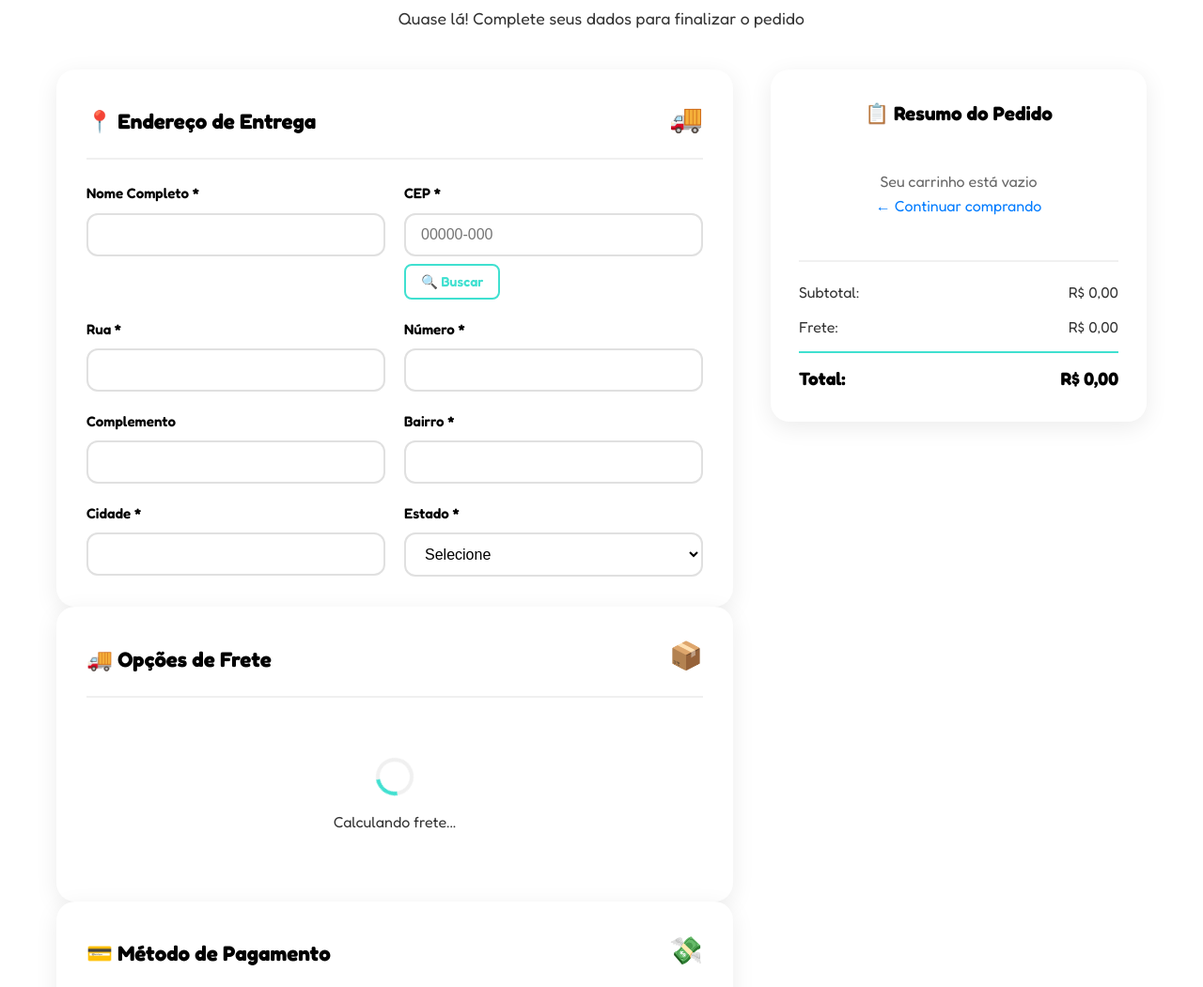
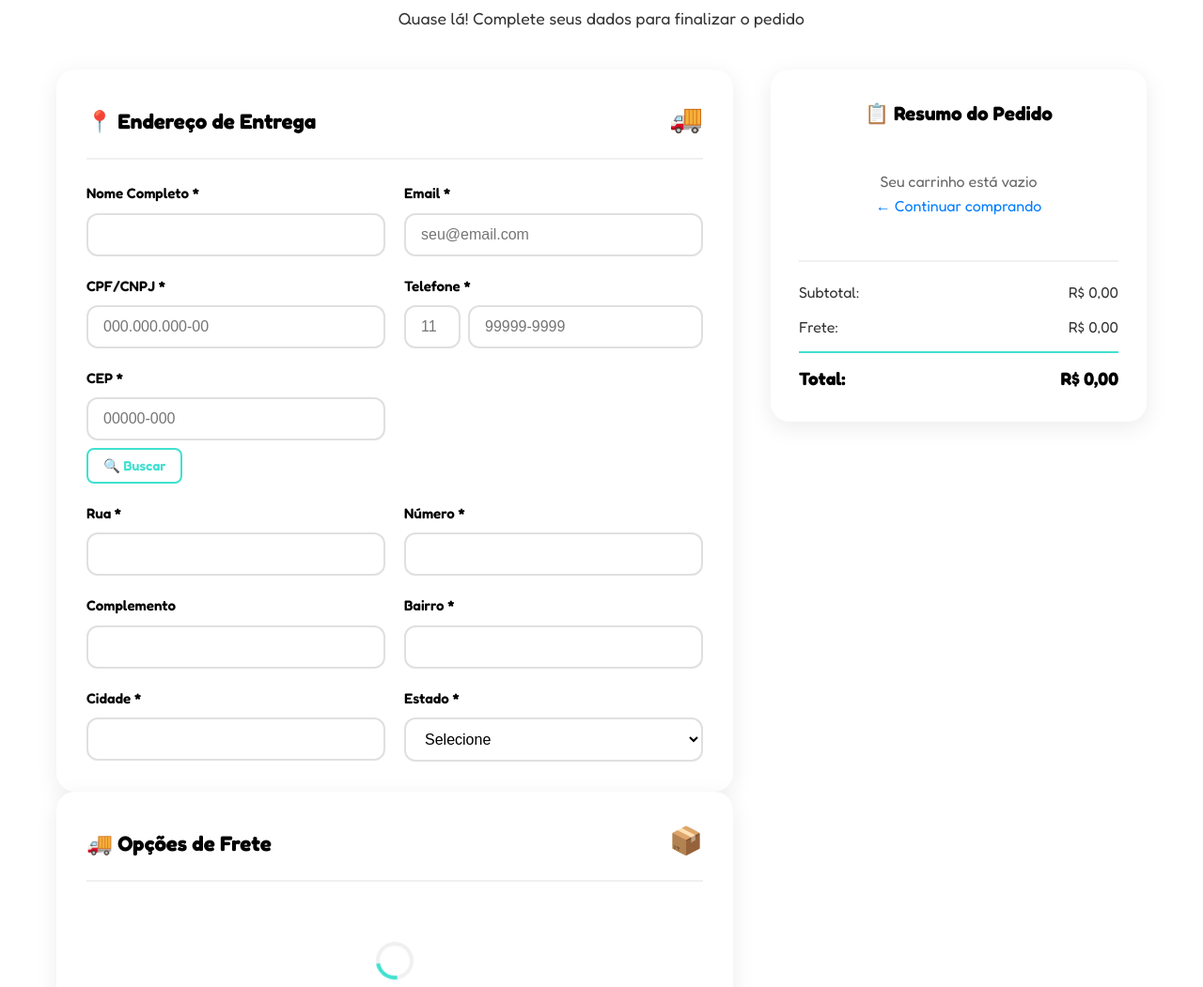
Before and after one commit to jbussi/Lhama-Banana, a Flask app: page /checkout in a window 1280 px wide. Shown: the part 290-1341 px from the top of the page at 94% size. Run offline with Flask 3, Linux system fonts and the light colour scheme; some libraries are stand-ins or nearby versions; some web fonts are replaced.

Commit message:
Checkout funcional desenvolvimento

```diff
--- a/blueprints/main/static/css/checkout.css
+++ b/blueprints/main/static/css/checkout.css
@@ -265,6 +265,21 @@
     border-top: 2px solid #f0f0f0;
 }
 
+.phone-inputs {
+    display: flex;
+    gap: 8px;
+    align-items: center;
+}
+
+.phone-inputs input:first-child {
+    width: 60px;
+    flex-shrink: 0;
+}
+
+.phone-inputs input:last-child {
+    flex: 1;
+}
+
 .expiry-inputs {
     display: flex;
     align-items: center;
--- a/blueprints/main/static/js/checkout.js
+++ b/blueprints/main/static/js/checkout.js
@@ -163,7 +163,13 @@ document.addEventListener('DOMContentLoaded', function() {
 				const formattedCEP = addressData.cep.replace(/^(\d{5})(\d{3})$/, '$1-$2');
 				cepInput.value = formattedCEP;
 				if (numeroInput) setTimeout(() => numeroInput.focus(), 100);
-				if (cep.replace(/\D/g, '').length === 8) setTimeout(() => calculateShipping(cep), 500);
+				// Calcular frete com CEP limpo (sem formatação)
+				const cleanCEP = cep.replace(/\D/g, '');
+				if (cleanCEP.length === 8) {
+					setTimeout(() => {
+						window.calculateShipping(cleanCEP);
+					}, 500);
+				}
 			}
 		} catch (error) {
 			console.error('[Checkout] Erro ao preencher endereço:', error);
@@ -175,17 +181,37 @@ document.addEventListener('DOMContentLoaded', function() {
 	}
 
 	window.calculateShipping = async function(cep) {
+		console.log('[Checkout] calculateShipping chamado com CEP:', cep);
 		const shippingOptionsContainer = document.getElementById('shippingOptions');
-		if (!shippingOptionsContainer) return;
-		const cleanCEP = cep.replace(/\D/g, '');
-		if (cleanCEP.length !== 8) return;
+		if (!shippingOptionsContainer) {
+			console.error('[Checkout] Container de opções de frete não encontrado');
+			return;
+		}
+		const cleanCEP = cep ? cep.replace(/\D/g, '') : '';
+		if (cleanCEP.length !== 8) {
+			console.warn('[Checkout] CEP inválido:', cleanCEP);
+			return;
+		}
+		console.log('[Checkout] Calculando frete para CEP:', cleanCEP);
 		shippingOptionsContainer.innerHTML = `<div style="text-align: center; padding: 20px;"><div class="loading-spinner animate-spin" style="width: 40px; height: 40px; border: 4px solid #f3f3f3; border-top: 4px solid #007bff; border-radius: 50%; margin: 0 auto 10px;"></div><p>Calculando frete...</p></div>`;
 		try {
 			const headers = await getAuthHeaders();
-			const response = await fetch('/api/shipping/calculate', { method: 'POST', credentials: 'include', headers: headers, body: JSON.stringify({ cep: cleanCEP }) });
-			if (!response.ok) { const errorData = await response.json().catch(() => ({ erro: 'Erro desconhecido' })); throw new Error(errorData.erro || `HTTP ${response.status}`); }
+			const response = await fetch('/api/shipping/calculate', {
+				method: 'POST',
+				credentials: 'include',
+				headers: headers,
+				body: JSON.stringify({ cep: cleanCEP })
+			});
+			if (!response.ok) {
+				const errorData = await response.json().catch(() => ({ erro: 'Erro desconhecido' }));
+				throw new Error(errorData.erro || `HTTP ${response.status}`);
+			}
 			const data = await response.json();
-			if (!data.shipping_options || data.shipping_options.length === 0) { shippingOptionsContainer.innerHTML = `<div style="text-align: center; padding: 20px; color: #666;"><p>Não foi possível calcular o frete para este CEP.</p><p style="font-size: 0.9em; color: #999;">Verifique o CEP e tente novamente.</p></div>`; return; }
+			console.log('[Checkout] Resposta do cálculo de frete:', data);
+			if (!data.shipping_options || data.shipping_options.length === 0) {
+				shippingOptionsContainer.innerHTML = `<div style="text-align: center; padding: 20px; color: #666;"><p>Não foi possível calcular o frete para este CEP.</p><p style="font-size: 0.9em; color: #999;">Verifique o CEP e tente novamente.</p></div>`;
+				return;
+			}
 			renderShippingOptions(data.shipping_options);
 		} catch (error) {
 			console.error('[Checkout] Erro ao calcular frete:', error);
@@ -348,10 +374,49 @@ document.addEventListener('DOMContentLoaded', function() {
 			}
 
 			try {
+			// Capturar dados adicionais
+			const emailInput = document.getElementById('email');
+			const cpfCnpjInput = document.getElementById('cpf_cnpj');
+			const phoneAreaInput = document.getElementById('phone_area');
+			const phoneNumberInput = document.getElementById('phone_number');
+
+			// Validar email
+			if (!emailInput || !emailInput.value.trim() || !emailInput.value.includes('@')) {
+				alert('Por favor, preencha um email válido');
+				emailInput?.focus();
+				return;
+			}
+
+			// Validar CPF/CNPJ
+			const cpfCnpj = cpfCnpjInput?.value.replace(/\D/g, '') || '';
+			if (!cpfCnpj || cpfCnpj.length < 11) {
+				alert('Por favor, preencha um CPF/CNPJ válido');
+				cpfCnpjInput?.focus();
+				return;
+			}
+
+			// Validar telefone
+			const phoneArea = phoneAreaInput?.value.replace(/\D/g, '') || '';
+			const phoneNumber = phoneNumberInput?.value.replace(/\D/g, '') || '';
+			if (!phoneArea || phoneArea.length < 2) {
+				alert('Por favor, preencha o DDD do telefone');
+				phoneAreaInput?.focus();
+				return;
+			}
+			if (!phoneNumber || phoneNumber.length < 8) {
+				alert('Por favor, preencha o número do telefone');
+				phoneNumberInput?.focus();
+				return;
+			}
+
 			// Preparar dados do checkout
 			const checkoutData = {
 				shipping_info: {
 					nome_recebedor: nomeRecebedorInput.value.trim(),
+					email: emailInput.value.trim(),
+					cpf_cnpj: cpfCnpj,
+					phone_area: phoneArea,
+					phone_number: phoneNumber,
 					cep: cepInput.value.replace(/\D/g, ''),
 					rua: ruaInput.value.trim(),
 					numero: numeroInput.value.trim(),
@@ -374,18 +439,35 @@ document.addEventListener('DOMContentLoaded', function() {
 				// Adicionar dados do cartão se necessário
 				if (selectedPaymentMethod.value === 'CREDIT_CARD') {
 					const installments = parseInt(document.getElementById('installments')?.value || '1');
+					const cardExpYear = document.getElementById('card_exp_year')?.value.trim() || '';
+
+					// Converter ano de 4 dígitos para 2 dígitos se necessário (para compatibilidade)
+					let cardExpYearFormatted = cardExpYear;
+					if (cardExpYear.length === 4) {
+						cardExpYearFormatted = cardExpYear.substring(2); // Pega os últimos 2 dígitos
+					}
+
 					checkoutData.payment_details = {
 						card_number: document.getElementById('card_number')?.value.replace(/\s/g, ''),
 						card_holder_name: document.getElementById('card_holder_name')?.value.trim(),
-						card_exp_month: document.getElementById('card_exp_month')?.value.trim(),
-						card_exp_year: document.getElementById('card_exp_year')?.value.trim(),
+						card_exp_month: document.getElementById('card_exp_month')?.value.trim().padStart(2, '0'),
+						card_exp_year: cardExpYearFormatted,
 						card_cvv: document.getElementById('card_cvv')?.value.trim(),
 						installments: installments,
 						customer_name: nomeRecebedorInput.value.trim(),
-						customer_email: '', // Será preenchido se usuário estiver logado
-						customer_cpf_cnpj: '', // Será preenchido se usuário estiver logado
-						customer_phone_area: '11',
-						customer_phone_number: '999999999'
+						customer_email: emailInput.value.trim(),
+						customer_cpf_cnpj: cpfCnpj,
+						customer_phone_area: phoneArea,
+						customer_phone_number: phoneNumber
+					};
+				} else {
+					// Para PIX e Boleto, também enviar dados do cliente
+					checkoutData.payment_details = {
+						customer_name: nomeRecebedorInput.value.trim(),
+						customer_email: emailInput.value.trim(),
+						customer_cpf_cnpj: cpfCnpj,
+						customer_phone_area: phoneArea,
+						customer_phone_number: phoneNumber
 					};
 				}
 
@@ -452,8 +534,28 @@ document.addEventListener('DOMContentLoaded', function() {
 	if (cepInput) {
 		cepInput.addEventListener('input', function(e) { let value = e.target.value.replace(/\D/g, ''); if (value.length > 5) value = value.substring(0, 5) + '-' + value.substring(5, 8); e.target.value = value; });
 		let cepTimeout;
-		cepInput.addEventListener('input', function(e) { const value = e.target.value.replace(/\D/g, ''); clearTimeout(cepTimeout); if (value.length === 8) { cepTimeout = setTimeout(() => { fillAddressByCEP(value); }, 800); } });
-		cepInput.addEventListener('blur', function(e) { const cep = e.target.value.replace(/\D/g, ''); if (cep.length === 8) { fillAddressByCEP(cep); } });
+		cepInput.addEventListener('input', function(e) {
+			const value = e.target.value.replace(/\D/g, '');
+			clearTimeout(cepTimeout);
+			if (value.length === 8) {
+				cepTimeout = setTimeout(() => {
+					fillAddressByCEP(value);
+				}, 800);
+			}
+		});
+		cepInput.addEventListener('blur', function(e) {
+			const cep = e.target.value.replace(/\D/g, '');
+			if (cep.length === 8) {
+				fillAddressByCEP(cep);
+			}
+		});
+		// Adicionar listener para recalcular frete quando CEP mudar manualmente
+		cepInput.addEventListener('change', function(e) {
+			const cep = e.target.value.replace(/\D/g, '');
+			if (cep.length === 8) {
+				window.calculateShipping(cep);
+			}
+		});
 	}
 
 	// Máscaras para campos do cartão
@@ -480,8 +582,67 @@ document.addEventListener('DOMContentLoaded', function() {
 
 	if (cardExpYearInput) {
 		cardExpYearInput.addEventListener('input', function(e) {
+			// Aceitar 4 dígitos para o ano
+			let value = e.target.value.replace(/\D/g, '');
+			if (value.length > 4) value = value.substring(0, 4);
+			e.target.value = value;
+		});
+	}
+
+	// Máscara para CPF/CNPJ
+	const cpfCnpjInput = document.getElementById('cpf_cnpj');
+	if (cpfCnpjInput) {
+		cpfCnpjInput.addEventListener('input', function(e) {
+			let value = e.target.value.replace(/\D/g, '');
+			if (value.length <= 11) {
+				// CPF: 000.000.000-00
+				if (value.length <= 3) {
+					value = value;
+				} else if (value.length <= 6) {
+					value = value.replace(/^(\d{3})(\d*)$/, '$1.$2');
+				} else if (value.length <= 9) {
+					value = value.replace(/^(\d{3})(\d{3})(\d*)$/, '$1.$2.$3');
+				} else {
+					value = value.replace(/^(\d{3})(\d{3})(\d{3})(\d{2})$/, '$1.$2.$3-$4');
+				}
+			} else {
+				// CNPJ: 00.000.000/0000-00
+				value = value.substring(0, 14);
+				if (value.length <= 2) {
+					value = value;
+				} else if (value.length <= 5) {
+					value = value.replace(/^(\d{2})(\d*)$/, '$1.$2');
+				} else if (value.length <= 8) {
+					value = value.replace(/^(\d{2})(\d{3})(\d*)$/, '$1.$2.$3');
+				} else if (value.length <= 12) {
+					value = value.replace(/^(\d{2})(\d{3})(\d{3})(\d*)$/, '$1.$2.$3/$4');
+				} else {
+					value = value.replace(/^(\d{2})(\d{3})(\d{3})(\d{4})(\d{2})$/, '$1.$2.$3/$4-$5');
+				}
+			}
+			e.target.value = value;
+		});
+	}
+
+	// Máscara para telefone
+	const phoneAreaInput = document.getElementById('phone_area');
+	const phoneNumberInput = document.getElementById('phone_number');
+	if (phoneAreaInput) {
+		phoneAreaInput.addEventListener('input', function(e) {
 			let value = e.target.value.replace(/\D/g, '');
 			if (value.length > 2) value = value.substring(0, 2);
+			e.target.value = value;
+		});
+	}
+	if (phoneNumberInput) {
+		phoneNumberInput.addEventListener('input', function(e) {
+			let value = e.target.value.replace(/\D/g, '');
+			if (value.length > 9) value = value.substring(0, 9);
+			if (value.length > 8) {
+				value = value.replace(/^(\d{5})(\d{4})$/, '$1-$2');
+			} else if (value.length > 4) {
+				value = value.replace(/^(\d{4})(\d*)$/, '$1-$2');
+			}
 			e.target.value = value;
 		});
 	}
--- a/blueprints/main/templates/checkout.html
+++ b/blueprints/main/templates/checkout.html
@@ -31,6 +31,27 @@
                             <label for="nome_recebedor">Nome Completo *</label>
                             <input type="text" id="nome_recebedor" name="nome_recebedor" required>
                         </div>
+                        <div class="form-group">
+                            <label for="email">Email *</label>
+                            <input type="email" id="email" name="email" placeholder="seu@email.com" required>
+                        </div>
+                    </div>
+
+                    <div class="form-row">
+                        <div class="form-group">
+                            <label for="cpf_cnpj">CPF/CNPJ *</label>
+                            <input type="text" id="cpf_cnpj" name="cpf_cnpj" placeholder="000.000.000-00" required>
+                        </div>
+                        <div class="form-group">
+                            <label for="telefone">Telefone *</label>
+                            <div class="phone-inputs">
+                                <input type="text" id="phone_area" name="phone_area" placeholder="11" maxlength="2" style="width: 60px;">
+                                <input type="text" id="phone_number" name="phone_number" placeholder="99999-9999" style="flex: 1;">
+                            </div>
+                        </div>
+                    </div>
+
+                    <div class="form-row">
                         <div class="form-group">
                             <label for="cep">CEP *</label>
                             <input type="text" id="cep" name="cep" placeholder="00000-000" required>
@@ -177,7 +198,7 @@
                                 <div class="expiry-inputs">
                                     <input type="text" id="card_exp_month" name="card_exp_month" placeholder="MM" maxlength="2">
                                     <span>/</span>
-                                    <input type="text" id="card_exp_year" name="card_exp_year" placeholder="AA" maxlength="2">
+                                    <input type="text" id="card_exp_year" name="card_exp_year" placeholder="AAAA" maxlength="4">
                                 </div>
                             </div>
                             <div class="form-group">
--- a/blueprints/services/order_service.py
+++ b/blueprints/services/order_service.py
@@ -24,8 +24,8 @@ def create_order(venda_id: int, valor: float, status: str = 'CRIADO') -> Dict:
     cur = conn.cursor()
 
     try:
-        # Gerar token público único
-        public_token = uuid.uuid4()
+        # Gerar token público único (convertido para string)
+        public_token = str(uuid.uuid4())
 
         cur.execute("""
             INSERT INTO orders (venda_id, public_token, status, valor)
```
Also changed, not shown: blueprints/api/checkout.py (+9 -2 lines), blueprints/services/checkout_service.py (+30 -7 lines), config.py (+4 -4 lines). Lines whose indentation alone changed are shown as unchanged.
